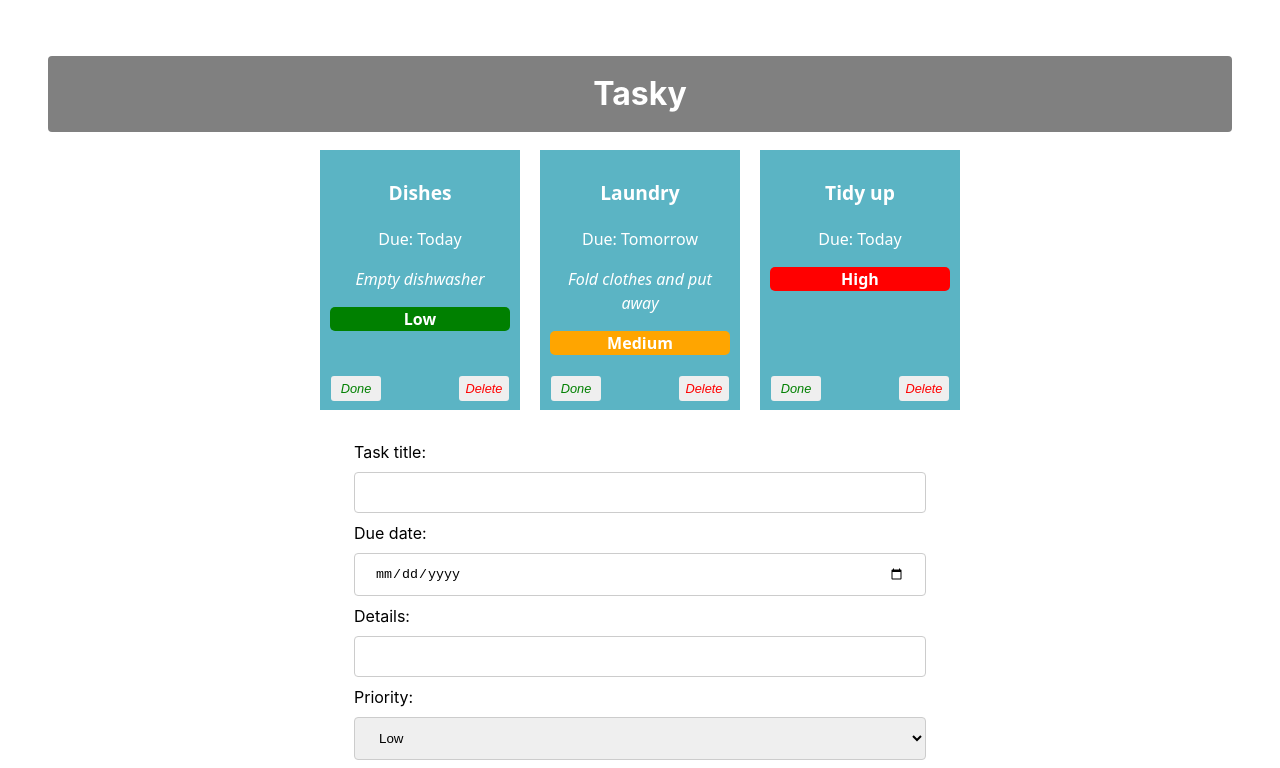
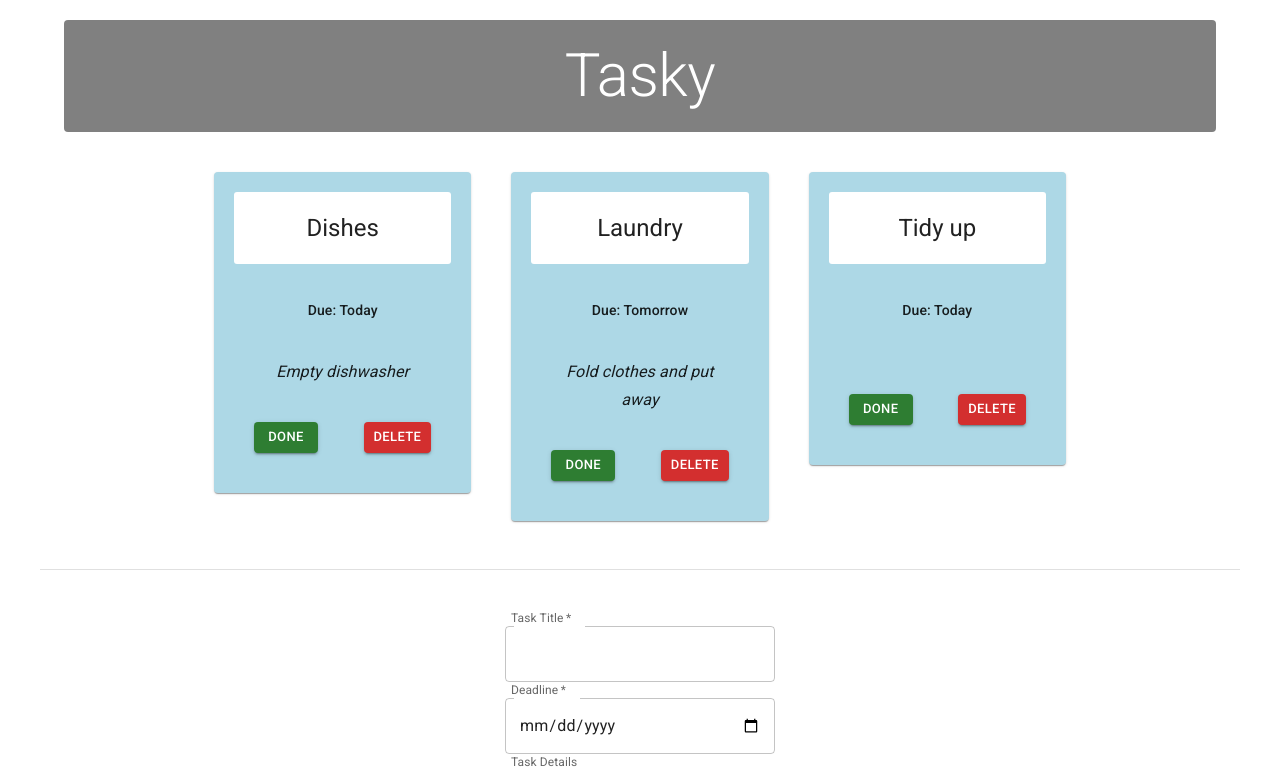
Before and after one commit to rbirney/react-tasky-labs, a React (Vite) app in the folder tasky/: page / in a window 1280 px wide. Shown: the top 768 px of the page. Built offline with nearby package versions, Linux system fonts and the light colour scheme.

Commit message:
Tasky Lab 3 completed

```diff
--- a/package.json
+++ /dev/null
@@ -1,5 +0,0 @@
-{
-  "dependencies": {
-    "uuid": "^14.0.2"
-  }
-}
--- a/tasky/index.html
+++ b/tasky/index.html
@@ -1,13 +1,19 @@
 <!doctype html>
 <html lang="en">
+
 <head>
   <meta charset="UTF-8" />
   <link rel="icon" type="image/svg+xml" href="/favicon.svg" />
   <meta name="viewport" content="width=device-width, initial-scale=1.0" />
+  <link rel="preconnect" href="https://fonts.googleapis.com" />
+  <link rel="preconnect" href="https://fonts.gstatic.com" crossorigin />
+  <link rel="stylesheet" href="https://fonts.googleapis.com/css2?family=Roboto:wght@300;400;500;700&display=swap" />
   <title>tasky</title>
 </head>
+
 <body>
   <div id="root"></div>
   <script type="module" src="/src/main.jsx"></script>
 </body>
+
 </html>
--- a/tasky/src/App.css
+++ b/tasky/src/App.css
@@ -4,7 +4,7 @@
   font-weight: 400;
 }
 
-h1 {
+/* h1 {
   text-align: center;
   background-color: grey;
   color: white;
@@ -12,16 +12,16 @@
   margin: 8px 0;
   border: none;
   border-radius: 4px;
-}
+} */
 
-div {
+/* div {
   padding: 20px;
 }
 
 .container{
   text-align: center;
-}
-
+} */
+/*
 .card {
   display: inline-block;
   vertical-align: top;
@@ -72,8 +72,8 @@
   bottom: 5px;
   right: 5px;
   color: red;
-}
-
+} */
+/*
 input[type=text], input[type=date], select {
   width: 100%;
   padding: 12px 20px;
@@ -103,4 +103,4 @@
   text-align: left;
   width: 50%;
   margin: auto;
-}
+} */
--- a/tasky/src/App.jsx
+++ b/tasky/src/App.jsx
@@ -3,6 +3,10 @@
 import { v4 as uuidv4 } from 'uuid';
 import Task from './components/Task';
 import AddTaskForm from './components/Form';
+import Typography from '@mui/material/Typography';
+import Container from '@mui/material/Container';
+import Grid from '@mui/material/Grid';
+
 
 function App() {
 
@@ -71,20 +75,71 @@
 
   return (
     <div className="container">
-      <h1>Tasky</h1>
+      {/* App Header */}
+      <Container component="main">
+        <Typography
+          component="h1"
+          variant="h2"
+          align="center"
+          gutterBottom
+          sx={{
+            backgroundColor: 'gray',
+            textAlign: 'center',
+            color: 'white',
+            padding: '20px',
+            margin: '20px 0 40px 0',
+            borderRadius: '4px'
+          }}
+        >
+          Tasky
+        </Typography>
+      </Container>
+      {/* End App Header */}
+
+      {/* Task Card Grid */}
+      <Container maxWidth="md" component="main">
+        <Grid
+          container
+          spacing={5}
+          sx={{
+            justifyContent: "center"
+          }}
+        >
           {taskState.tasks.map((task, index) => (
             <Task
               title={task.title}
               description={task.description}
               deadline={task.deadline}
-          priority={task.priority}
               done={task.done}
               key={task.id}
               markDone={() => doneHandler(index)}
-          deleteTask = {() => deleteHandler(index)}
+              deleteTask={() => deleteHandler(index)}
             />
           ))}
-      <AddTaskForm submit={formSubmitHandler} change={formChangeHandler} />
+        </Grid>
+      </Container>
+      {/* End Task Card Grid */}
+
+      {/* Footer - Add Task Form */}
+      <Container
+        component="footer"
+        sx={{
+          borderTop: (theme) => `1px solid ${theme.palette.divider}`,
+          my: 6,
+          py: 6,
+        }}
+      >
+        <Grid container sx={{
+          justifyContent: "center"
+        }}>
+          <AddTaskForm
+            submit={formSubmitHandler}
+            change={formChangeHandler}
+          />
+        </Grid>
+      </Container>
+      {/* End Footer */}
+
     </div>
   );
 }
--- a/tasky/src/components/Form.jsx
+++ b/tasky/src/components/Form.jsx
@@ -1,33 +1,65 @@
+import Box from '@mui/material/Box';
+import TextField from '@mui/material/TextField';
+import Button from '@mui/material/Button';
+
 const AddTaskForm = (props) => {
 
   return (
-    <div>
-      <form onSubmit={props.submit}>
-        <label>
-            Task title:
-            <input type="text" name="title" required onChange={(event) => props.change(event)} />
-        </label>
-        <br />
-        <label>
-            Due date:
-            <input type="date" name="deadline" required onChange={(event) => props.change(event)} />
-        </label>
-        <br />
-        <label>
-            Details:
-            <input type="text" name="description" onChange={(event) => props.change(event)} />
-        </label>
-        <label>
-            Priority:
-            <select name="priority" defaultValue="Low" onChange={(event) => props.change(event)}>
-                <option value="Low">Low</option>
-                <option value="Medium">Medium</option>
-                <option value="High">High</option>
-            </select>
-        </label>
-        <input type="submit" value="Submit" />
-        </form>
-    </div>
+
+    <Box
+        component="form"
+        sx={{
+            '& .MuiOutlinedInput-root': { m: 1, width: '30ch' },
+        }}
+        onSubmit={props.submit}
+    >
+        <div>
+            <TextField
+                required
+                id="outlined-required"
+                name="title"
+                label="Task Title"
+                slotProps={{ inputLabel: { shrink: true } }}
+                onChange={(event) => props.change(event)}
+            />
+        </div>
+        <div>
+            <TextField
+                required
+                name="deadline"
+                label="Deadline"
+                slotProps={{ inputLabel: { shrink: true } }}
+                type="date"
+                onChange={(event) => props.change(event)}
+            />
+        </div>
+        <div>
+            <TextField
+                name="description"
+                id="outlined-multiline-static"
+                label="Task Details"
+                slotProps={{ inputLabel: { shrink: true } }}
+                multiline
+                rows={4}
+                onChange={(event) => props.change(event)}
+            />
+        </div>
+        <div>
+            <Button
+                type="submit"
+                variant="contained"
+                color="primary"
+                sx={{
+                m: 1,
+                p: 1,
+                width: '95%'
+                }}
+            >
+                Add Task
+            </Button>
+        </div>
+    </Box>
+
   )
 };
 
--- a/tasky/src/components/Task.jsx
+++ b/tasky/src/components/Task.jsx
@@ -1,25 +1,92 @@
+import Box from '@mui/material/Box';
+import Button from '@mui/material/Button';
+import Card from '@mui/material/Card';
+import CardActions from '@mui/material/CardActions';
+import CardContent from '@mui/material/CardContent';
+import CardHeader from '@mui/material/CardHeader';
+import Grid from '@mui/material/Grid';
+import Typography from '@mui/material/Typography';
+
+
 const Task = (props) => {
 
     return (
-        <div className="card" style={{backgroundColor: props.done ? 'lightgrey' : '#5bb4c4'}}>
-            <p className="title">{props.title}</p>
-            <p>Due: {props.deadline}</p>
-            <p className="description">{props.description}</p>
-            <p className="priority"
-                style={{
-                    backgroundColor:
-                        // if priority is low, use green
-                        props.priority === "Low" ? 'green'
-                        // if priority is medium, use orange
-                        : props.priority === "Medium" ? 'orange'
-                        // otherwise, use red
-                        : 'red'
-                }}>
-                {props.priority}
-            </p>
-            <button onClick={props.markDone} className='doneButton'>Done</button>
-            <button className='deleteButton' onClick={props.deleteTask}>Delete</button>
-        </div>
+        <Grid
+        key={props.id}
+        size={{ xs: 12, md: 4 }}
+        >
+        <Card
+            sx={{
+            backgroundColor: props.done ? 'lightgrey' : 'lightblue',
+            padding: '20px'
+            }}
+        >
+            <CardHeader
+            title={props.title}
+            sx={{
+                backgroundColor: 'white',
+                borderRadius: '3px',
+                padding: '20px',
+                textAlign: 'center'
+            }}
+            />
+
+            <CardContent>
+            <Box
+                sx={{
+                display: 'flex',
+                justifyContent: 'center',
+                alignItems: 'baseline',
+                mb: 2,
+                padding: '20px'
+                }}
+            >
+                <Typography
+                component="p"
+                variant="subtitle2"
+                color="text.primary"
+                >
+                Due: {props.deadline}
+                </Typography>
+            </Box>
+
+            <Typography
+                component="p"
+                variant="subtitle1"
+                align="center"
+                sx={{ fontStyle: 'italic' }}
+            >
+                {props.description}
+            </Typography>
+            </CardContent>
+
+            <CardActions
+            sx={{
+                justifyContent: 'space-between',
+                padding: '20px'
+            }}
+            >
+            <Button
+                variant="contained"
+                size="small"
+                color="success"
+                onClick={props.markDone}
+            >
+                Done
+            </Button>
+
+            <Button
+                variant="contained"
+                size="small"
+                color="error"
+                onClick={props.deleteTask}
+            >
+                Delete
+            </Button>
+            </CardActions>
+        </Card>
+        </Grid>
+
     )
 }
 
```
Also changed, not shown: tasky/package.json (+6 -1 lines), 2 other files (tests, documents, lock files or other folders). Lines whose indentation alone changed are shown as unchanged.
